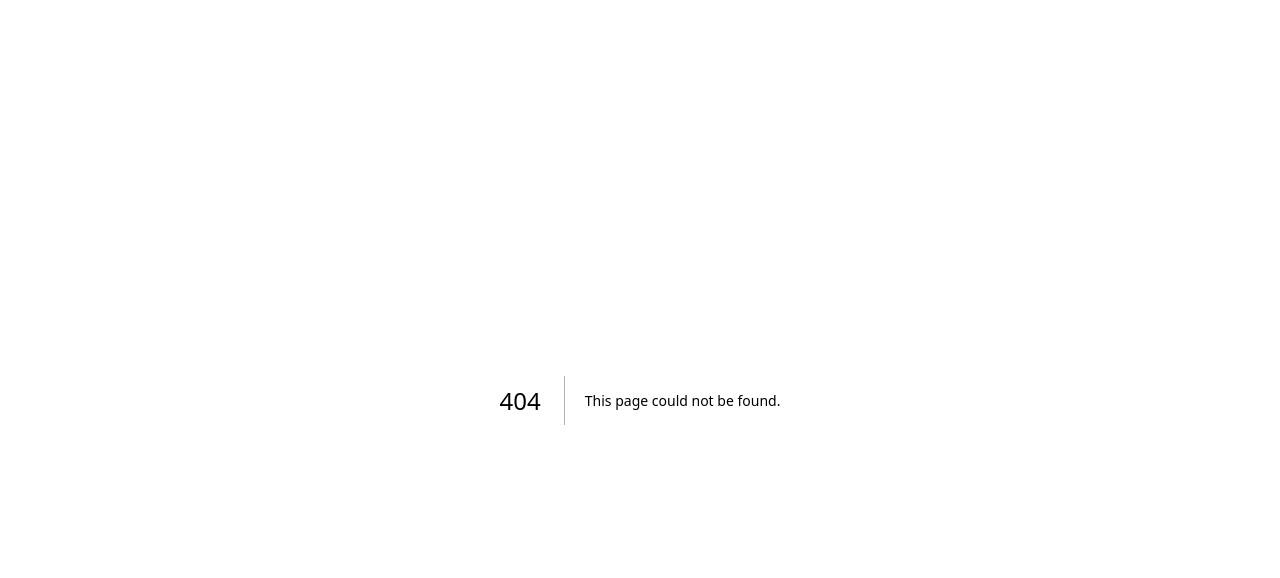
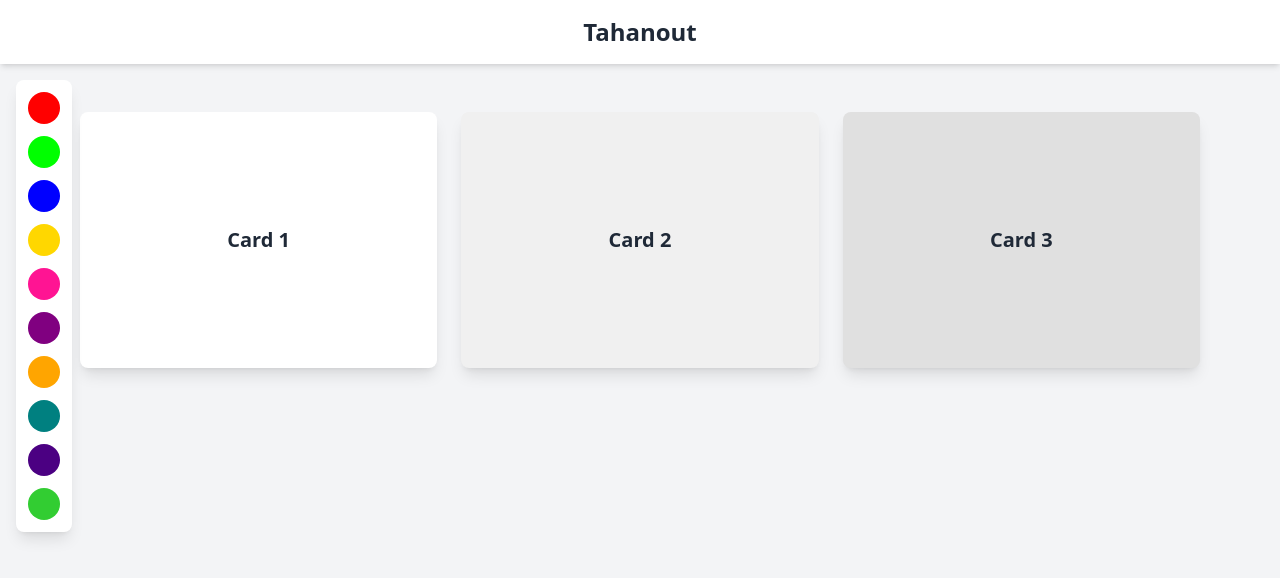
Before and after one commit to ayoubfatah/web-design-lab, a Next.js app: page /DroppingColors in a window 1280 px wide. Before the commit this address had no page. Shown: the top 578 px of the page. Built offline with nearby package versions, Linux system fonts and the light colour scheme.

Commit message:
droping colors effect

```diff
--- /dev/null
+++ b/pages/DroppingColors.tsx
@@ -0,0 +1,204 @@
+import React, { useState, useRef, useCallback } from "react";
+import { motion, AnimatePresence } from "framer-motion";
+
+const colors = [
+  { bg: "#FF0000", name: "red" },
+  { bg: "#00FF00", name: "green" },
+  { bg: "#0000FF", name: "blue" },
+  { bg: "#FFD700", name: "gold" },
+  { bg: "#FF1493", name: "pink" },
+  { bg: "#800080", name: "purple" },
+  { bg: "#FFA500", name: "orange" },
+  { bg: "#008080", name: "teal" },
+  { bg: "#4B0082", name: "indigo" },
+  { bg: "#32CD32", name: "lime" },
+];
+
+const cards = [
+  { title: "Card 1", initialColor: "#ffffff" },
+  { title: "Card 2", initialColor: "#f0f0f0" },
+  { title: "Card 3", initialColor: "#e0e0e0" },
+];
+
+export default function App() {
+  const handleCardColorChange = (index: number, color: string) => {
+    console.log(`Card ${index} color changed to: ${color}`);
+  };
+
+  return (
+    <ColorChangeElement initialColor="#f3f4f6" className="min-h-screen">
+      <div className="relative">
+        <div>
+          <ColorChangeElement
+            initialColor="#ffffff"
+            className="w-full p-4 shadow-md"
+          >
+            <div className="flex text-center items-center justify-center max-w-6xl mx-auto">
+              <h1 className="text-2xl font-bold">Tahanout</h1>
+            </div>
+          </ColorChangeElement>
+
+          <main className="max-w-6xl mx-auto mt-8 p-4">
+            <div className="grid grid-cols-1 md:grid-cols-2 lg:grid-cols-3 gap-6">
+              {cards.map((card, index) => (
+                <ColorChangeElement
+                  key={index}
+                  initialColor={card.initialColor}
+                  className="w-full h-64 rounded-lg shadow-lg flex justify-center items-center"
+                  onColorChange={(color) =>
+                    handleCardColorChange?.(index, color)
+                  }
+                >
+                  <h2 className="text-xl font-bold">{card.title}</h2>
+                </ColorChangeElement>
+              ))}
+            </div>
+          </main>
+        </div>
+
+        <DraggableColorPalette colors={colors} />
+      </div>
+    </ColorChangeElement>
+  );
+}
+
+function DraggableColorPalette({ colors }: { colors: Color[] }) {
+  const handleDragStart = useCallback(
+    (color: Color, e: React.DragEvent<HTMLDivElement>) => {
+      e.dataTransfer.setData("color", JSON.stringify(color));
+    },
+    []
+  );
+
+  return (
+    <motion.div
+      className="fixed left-4 top-20 flex flex-col gap-3 p-3 rounded-lg bg-white shadow-lg"
+      initial={{ x: -100 }}
+      animate={{ x: 0 }}
+      transition={{ duration: 0.5 }}
+    >
+      {colors.map((color, index) => (
+        <motion.div
+          key={color.bg}
+          draggable="true"
+          onDragStart={(e: any) => handleDragStart(color, e)}
+          whileHover={{ scale: 1.1 }}
+          whileDrag={{ scale: 1.2 }}
+          className="w-8 h-8 rounded-full cursor-move"
+          style={{ backgroundColor: color.bg }}
+          initial={{ opacity: 0, x: -20 }}
+          animate={{ opacity: 1, x: 0 }}
+          transition={{ delay: index * 0.1 }}
+        />
+      ))}
+    </motion.div>
+  );
+}
+
+interface Color {
+  bg: string;
+  name: string;
+}
+
+interface Circle {
+  x: number;
+  y: number;
+  color: string;
+  id: number;
+}
+
+interface ColorChangeElementProps {
+  initialColor?: string;
+  onColorChange?: (color: string) => void;
+  className?: string;
+  children: React.ReactNode;
+}
+
+function ColorChangeElement({
+  initialColor = "white",
+  onColorChange,
+  className,
+  children,
+}: ColorChangeElementProps) {
+  const [circles, setCircles] = useState<Circle[]>([]);
+  const [activeColor, setActiveColor] = useState<string>(initialColor);
+  const elementRef = useRef<HTMLDivElement>(null);
+
+  const handleDrop = useCallback(
+    (e: React.DragEvent<HTMLDivElement>) => {
+      e.preventDefault();
+      e.stopPropagation();
+      const color = JSON.parse(e.dataTransfer.getData("color")) as Color;
+      const rect = elementRef.current?.getBoundingClientRect();
+      if (rect) {
+        const x = e.clientX - rect.left;
+        const y = e.clientY - rect.top;
+
+        setCircles((prevCircles) => [
+          ...prevCircles,
+          {
+            x,
+            y,
+            color: color.bg,
+            id: Date.now(),
+          },
+        ]);
+
+        setActiveColor(color.bg);
+        onColorChange?.(color.bg);
+      }
+    },
+    [onColorChange]
+  );
+
+  const shouldUseWhiteText = isColorDark(activeColor);
+
+  return (
+    <div
+      className={`${className} relative overflow-hidden transition-colors duration-300`}
+      onDragOver={(e) => {
+        e.preventDefault();
+        e.stopPropagation();
+      }}
+      onDrop={handleDrop}
+      style={{ backgroundColor: activeColor }}
+    >
+      <AnimatePresence>
+        {circles.map((circle) => (
+          <motion.div
+            key={circle.id}
+            initial={{ scale: 0, x: circle.x, y: circle.y, opacity: 0.8 }}
+            animate={{ scale: 200, opacity: 1 }}
+            exit={{ opacity: 0 }}
+            transition={{ duration: 1.7, ease: "easeOut" }}
+            style={{
+              position: "absolute",
+              width: "20px",
+              height: "20px",
+              borderRadius: "50%",
+              backgroundColor: circle.color,
+              pointerEvents: "none",
+              zIndex: 0,
+            }}
+          />
+        ))}
+      </AnimatePresence>
+      <div
+        ref={elementRef}
+        className={`relative z-10 ${
+          shouldUseWhiteText ? "text-white" : "text-gray-800"
+        }`}
+      >
+        {children}
+      </div>
+    </div>
+  );
+}
+
+function isColorDark(hexColor: string): boolean {
+  const r = parseInt(hexColor.slice(1, 3), 16);
+  const g = parseInt(hexColor.slice(3, 5), 16);
+  const b = parseInt(hexColor.slice(5, 7), 16);
+  const luminance = (0.299 * r + 0.587 * g + 0.114 * b) / 255;
+  return luminance < 0.5;
+}
--- a/pages/TypingEffect.tsx
+++ b/pages/TypingEffect.tsx
@@ -4,7 +4,7 @@ export default function TypingEffect() {
   const [condition, setCondition] = useState(false);
   const text =
     "In a world where technology and humanity intertwine, the quest for knowledge becomes a journey of discovery. Each day presents new challenges and opportunities, urging us to explore the depths of our potential. As we navigate through the complexities of life, we find ourselves at the crossroads of innovation and tradition, where the past informs our future. The stories we tell and the connections we forge shape our understanding of existence, reminding us that every moment is a chance to learn, grow, and inspire others. Together, we can create a tapestry of experiences that enrich our lives and the lives of those around us.";
-  const delay = 30;
+  const delay = 10;
 
   const [animatedText, setAnimatedText] = useState("");
   const animationRef = useRef<ReturnType<typeof setTimeout> | null>(null);
@@ -76,9 +76,15 @@ export default function TypingEffect() {
   };
 
   return (
+    <>
+      <h1 className="text-center translate-y-[100px] text-3xl glitch">
+        TYPING EFFECT
+      </h1>
       <div className="h-screen w-full flex flex-col justify-center items-center">
         <div className="flex gap-1 mb-[50px]">
-        <div className="w-[800px]  h-[200px]">{animatedText}</div>
+          <div className="w-[800px] py-10 px-6  bg-gradient-to-b from-slate-700/40 rounded-t-xl to-transparent">
+            {animatedText}
+          </div>
         </div>
         <div className="flex gap-3 items-center">
           <button onClick={handlePlay}>Resume</button>
@@ -86,5 +92,6 @@ export default function TypingEffect() {
           <button onClick={handleRest}>Reset</button>
         </div>
       </div>
+    </>
   );
 }
```
Lines whose indentation alone changed are shown as unchanged.
